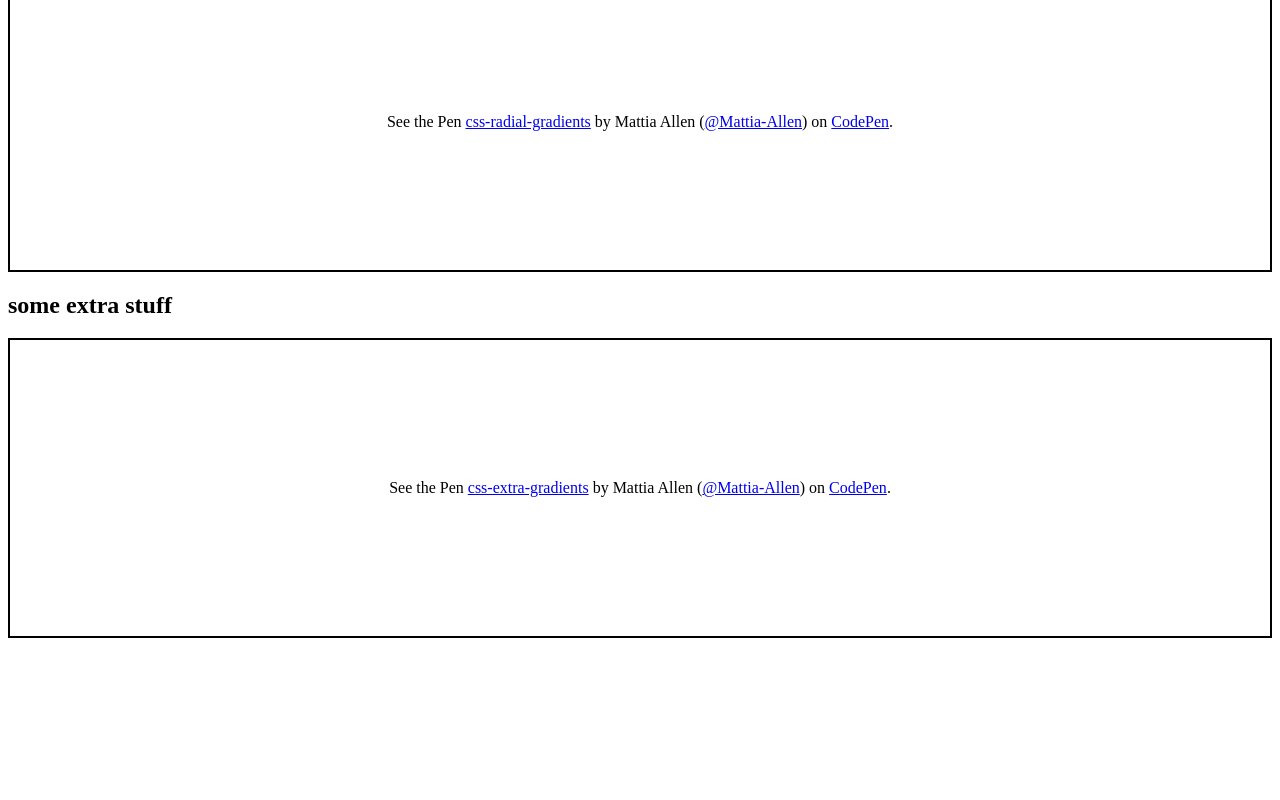
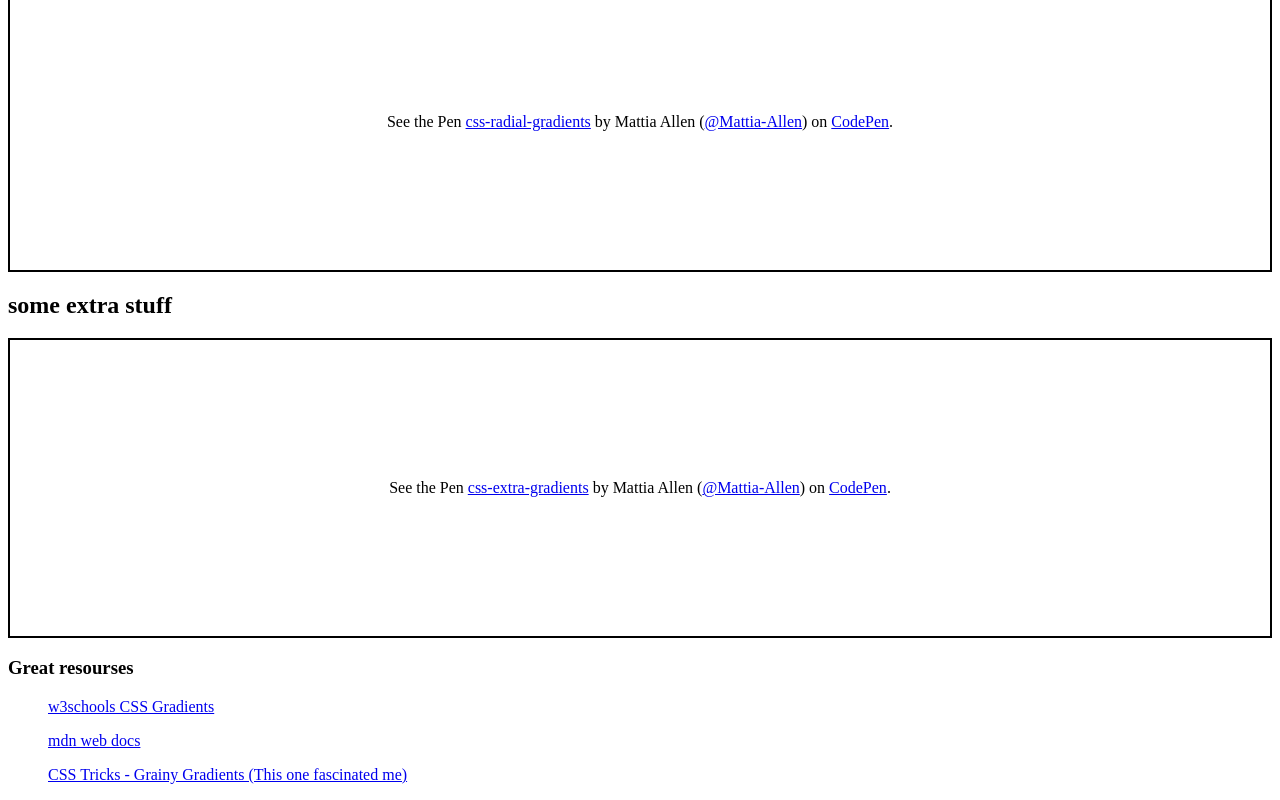
Before and after one commit to mattiaallen/css-gradients, a plain HTML site: page index.html in a window 1280 px wide. Shown: the part 522-1322 px from the top of the page. Before the commit the page ends 1176 px from the top, so only its background shows below. Drawn offline with Linux system fonts and the light colour scheme; a script that the page names is missing.

Commit message:
added links

```diff
--- a/index.html
+++ b/index.html
@@ -69,6 +69,18 @@
   on <a href="https://codepen.io">CodePen</a>.</span>
 </p>
 <script async src="https://cpwebassets.codepen.io/assets/embed/ei.js"></script>
+
+<h3>Great resourses</h3>
+<p>
+<ul><a href="https://www.w3schools.com/css/css3_gradients.asp">w3schools CSS Gradients</a></ul>
+<ul><a href="https://developer.mozilla.org/en-US/docs/Web/CSS/CSS_images/Using_CSS_gradients">mdn web docs</a></ul>
+<ul><a href="https://css-tricks.com/grainy-gradients/">CSS Tricks - Grainy Gradients
+  (This one fascinated me)
+</a></ul>
+
+
+
+</p>
 </body>
 
 
```
